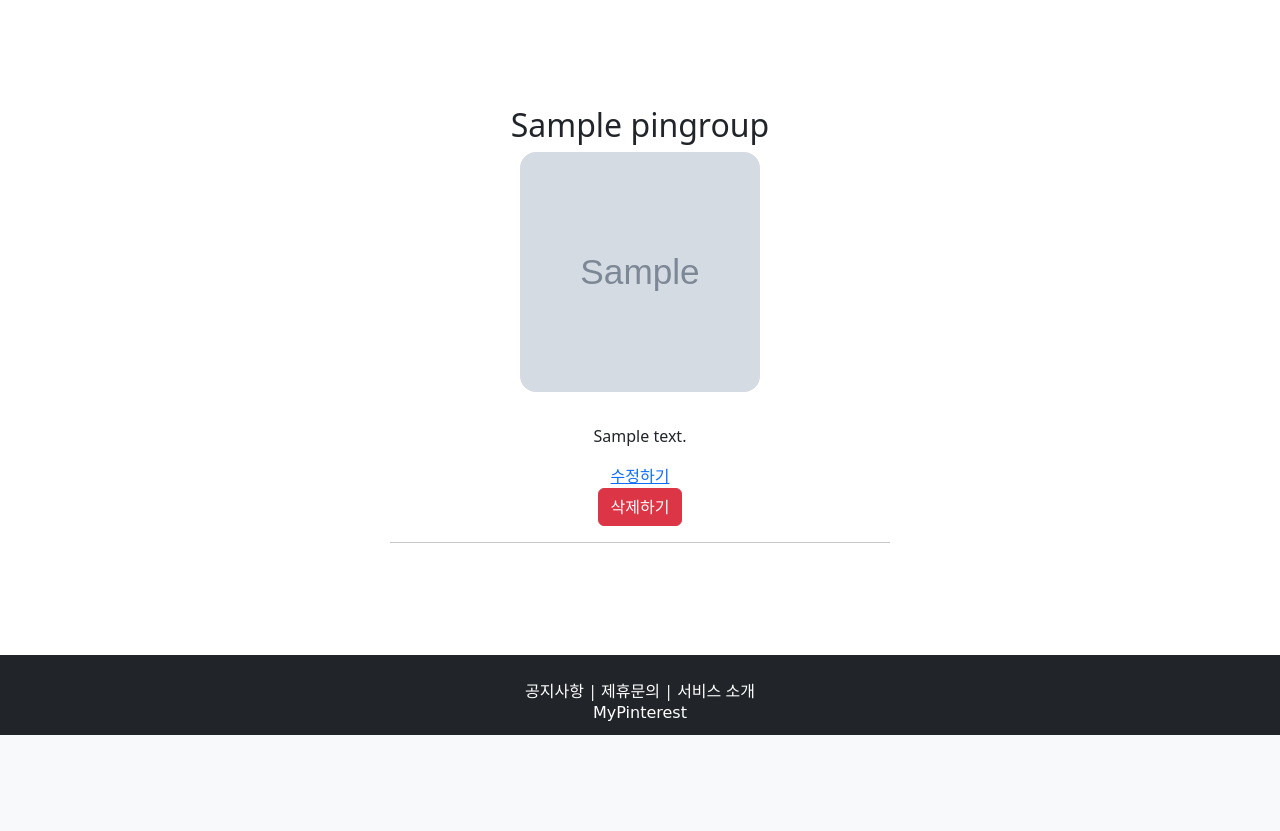
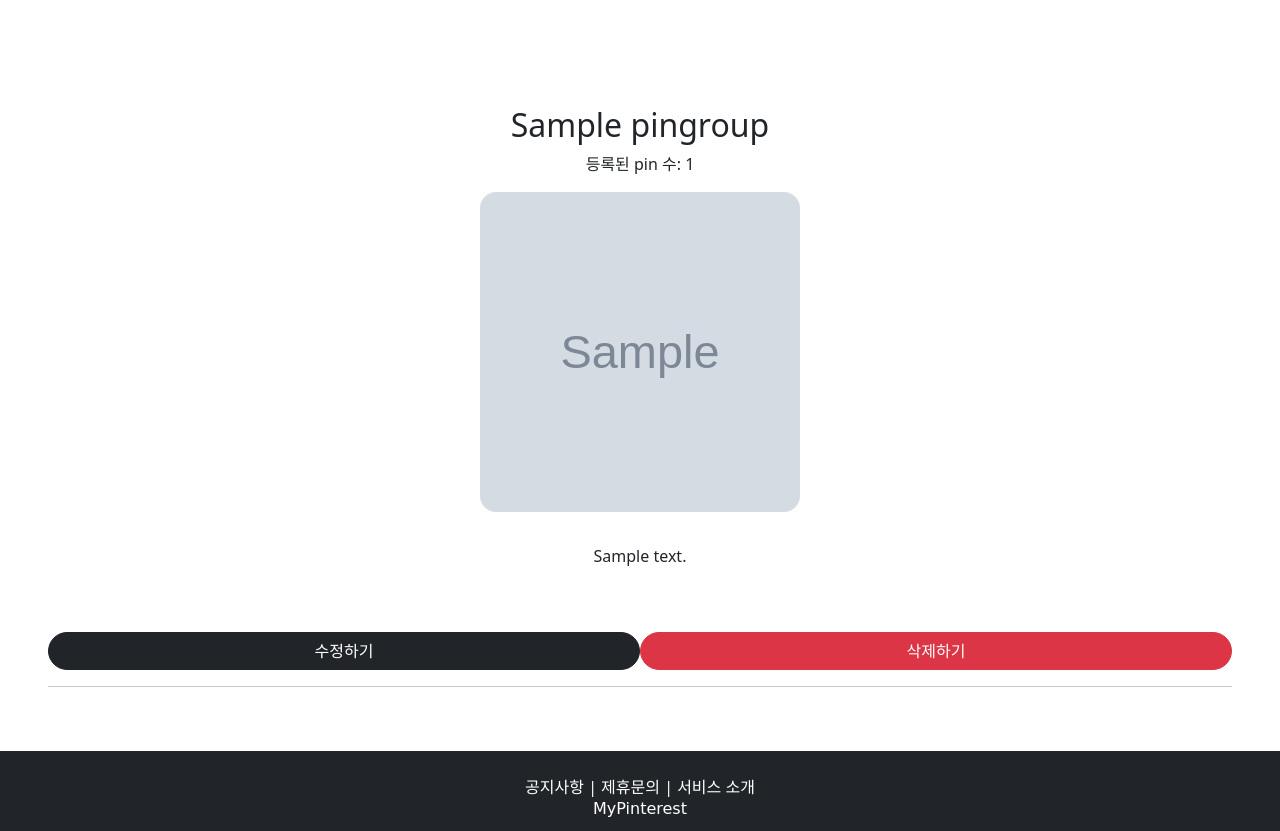
Before and after one commit to pok125/MyPinterest, a Django app: page /pingroups/detail/1/ in a window 1280 px wide. Shown: the part 182-1013 px from the top of the page. Before the commit the page ends 917 px from the top, so only its background shows below. Run offline with Django 4.2, Linux system fonts and the light colour scheme; a user stored in the database is signed in; tables that the repository leaves empty hold one stand-in row (values such as "Sample post"); grey boxes marked "Sample" are stand-in pictures; parts of the project's set-up code (start-up, migrations or seed data) failed here and were passed over; some libraries are stand-ins or nearby versions; some web fonts are replaced.

Commit message:
PinGroup 상세 페이지 수정

```diff
--- a/core/pingroups/templates/pingroups/detail.html
+++ b/core/pingroups/templates/pingroups/detail.html
@@ -1,27 +1,34 @@
 {% extends 'base.html' %}
-
+{% load static %}
 {% block content %}
 <div class="pingroup-container">
     <h2>
     {{ pingroup_title }}
     </h2>
-    <img src="{{ pingroup_image_url }}" alt=""
-    style="height: 15rem; width: 15rem; border-radius: 1rem; margin-bottom: 2rem;">
+    <p>등록된 pin 수: {{ 1 }}</p>
+    <img class="pingroup-detail-img" src="{{ pingroup_image_url }}" alt="">
     <p>
         {{ pingroup_content }}
     </p>
 
-    {% if pingroup_user_id == request.user.pk %}
-    <a href="{% url 'pingroups:update' pingroup_id=pingroup_id %}">수정하기</a>
-    <form action="{% url 'pingroups:delete' pingroup_id=pingroup_id %}" method="post" id="delete-form">
-        {% csrf_token %}
-        <button type="submit" class="btn btn-danger" id="delete-btn">삭제하기</button>
-    </form>
-    {% endif %}
-
-    <hr>
 
 </div>
+<!-- 수정, 삭제 버튼 -->
+<div class="d-flex">
+    <a class="btn btn-dark rounded-pill w-50" href="{% url 'pingroups:update' pingroup_id=pingroup_id %}">수정하기</a>
+    <form class="w-50" action="{% url 'pingroups:delete' pingroup_id=pingroup_id %}" method="post" id="delete-form">
+        {% csrf_token %}
+        <button type="submit" class="btn rounded-pill btn-danger w-100" id="delete-btn">삭제하기</button>
+    </form>
+</div>
+<hr>
+
+<!-- pin list -->
+{% if pin_list %}
+    {% include 'pins/pin_item.html' with pin_list=pin_list %}
+    <script src="{% static 'js/magic_grid.js' %}"></script>
+{% endif %}
+
 <script>
     document.getElementById('delete-form').addEventListener('submit', function(event) {
         event.preventDefault();  // 폼의 기본 제출 동작 중단
@@ -31,4 +38,5 @@
         }
     });
 </script>
+
 {% endblock %}
--- a/core/static/css/base.css
+++ b/core/static/css/base.css
@@ -11,14 +11,13 @@ body {
     height: 15%;
 }
 
-  /* 메인 컨텐츠 */
+/* 메인 컨텐츠 */
 #main {
     width: 100%;
-    /* height: 75%; */
     flex: 1;
 }
 
-  /* 페이지 푸터 */
+/* 페이지 푸터 */
 #footer {
     width: 100%;
     height: 10%;
@@ -125,3 +124,10 @@ body {
     display: flex;
     flex-direction: column;
 }
+
+.pingroup-detail-img {
+    height: 20rem;
+    width: 20rem;
+    border-radius: 1rem;
+    margin-bottom: 2rem;
+}
```
